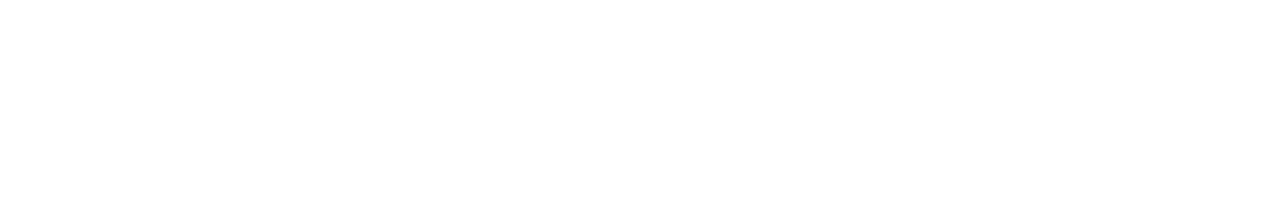
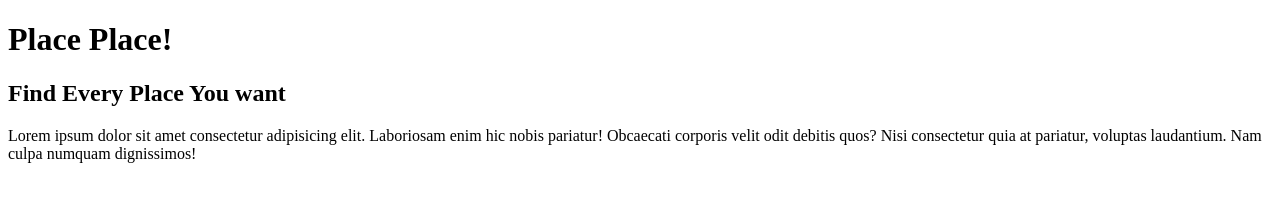
Before and after one commit to Douzandeh/Header_Project_4, a plain HTML site: page index.html in a window 1280 px wide. Drawn offline with Linux system fonts and the light colour scheme.

Commit message:
Completing the HTML structure of the project

```diff
--- a/index.html
+++ b/index.html
@@ -8,6 +8,15 @@
     <title>Header_Project_4</title>
 </head>
 <body>
-
+    <div class="header">
+        <div class="left">
+            <div class="text-box">
+                <h1 class="title">Place <span class="color-text">Place!</span></h1>
+                <h2 class="sub-title">Find Every <span class="colore-text">Place</span> You want</h2>
+                <p class="text">Lorem ipsum dolor sit amet consectetur adipisicing elit. Laboriosam enim hic nobis pariatur! Obcaecati corporis velit odit debitis quos? Nisi consectetur quia at pariatur, voluptas laudantium. Nam culpa numquam dignissimos!</p>
+            </div>
+        </div>
+        <div class="right"></div>
+    </div>
 </body>
 </html>
```
